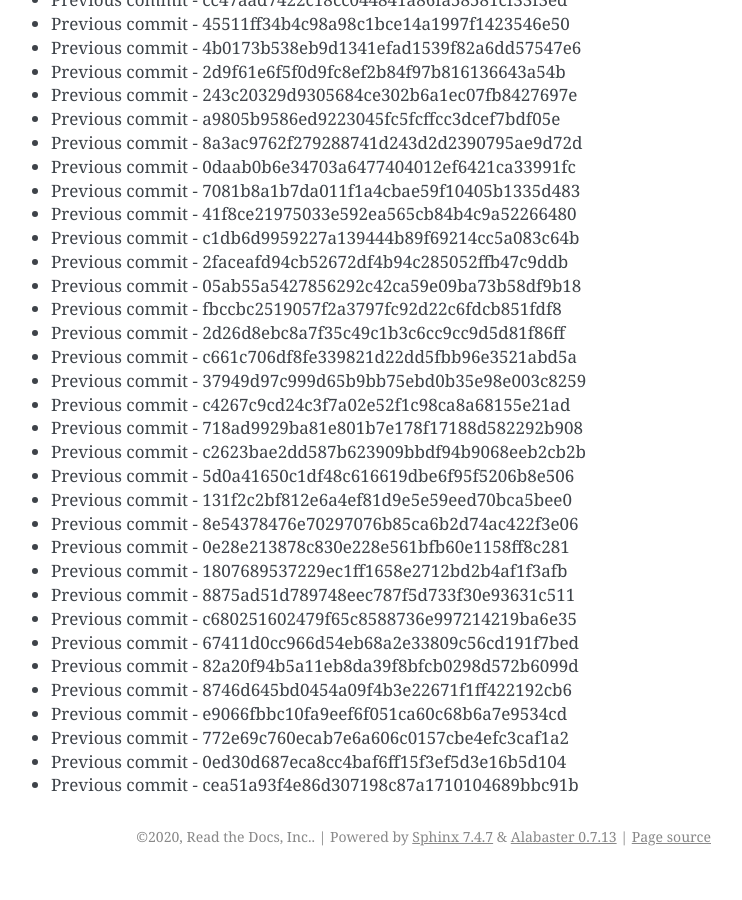
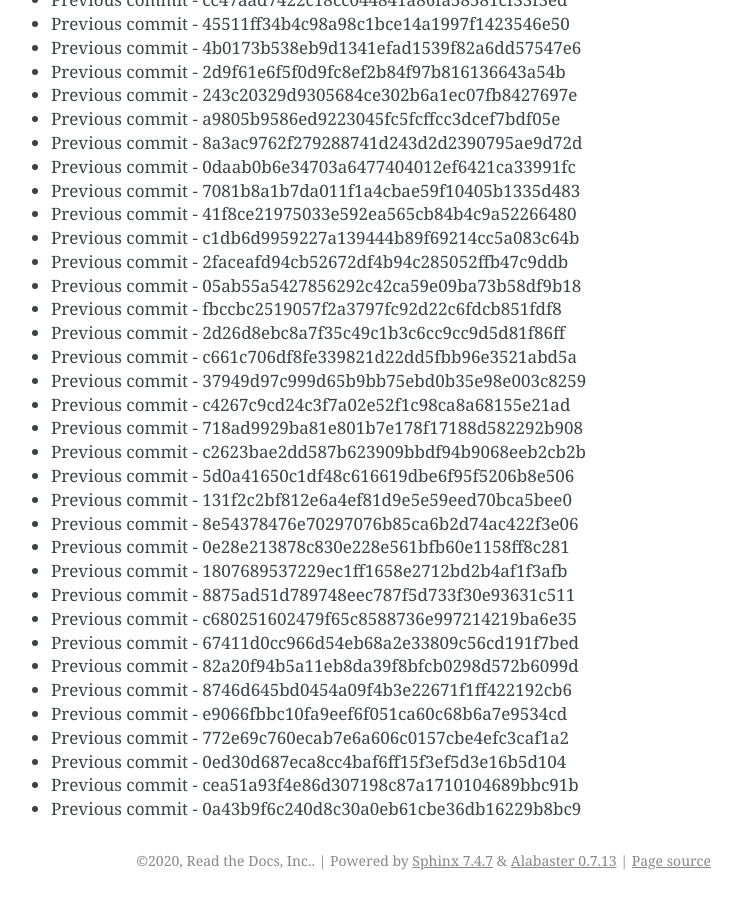
Before and after one commit to readthedocs/rtd-git-stresstest, a Sphinx documentation site: the page built from docs/updates.rst, in a window 1280 px wide and 900 px high, scrolled down 64669 px. Shown: the whole window, without its empty margins (399-1141 px from the left). Built offline with Sphinx 7.4.7, drawn with Linux system fonts in a browser that asks for light colours; before the commit the page ends 65545 px from its top, so only the background shows below that.

Commit message:
Generating commit from previous: 0a43b9f6c240d8c30a0eb61cbe36db16229b8bc9

```diff
--- a/docs/updates.rst
+++ b/docs/updates.rst
@@ -2749,3 +2749,4 @@ It can be tested for any performance characteristics.
 * Previous commit - 772e69c760ecab7e6a606c0157cbe4efc3caf1a2
 * Previous commit - 0ed30d687eca8cc4baf6ff15f3ef5d3e16b5d104
 * Previous commit - cea51a93f4e86d307198c87a1710104689bbc91b
+* Previous commit - 0a43b9f6c240d8c30a0eb61cbe36db16229b8bc9
```
